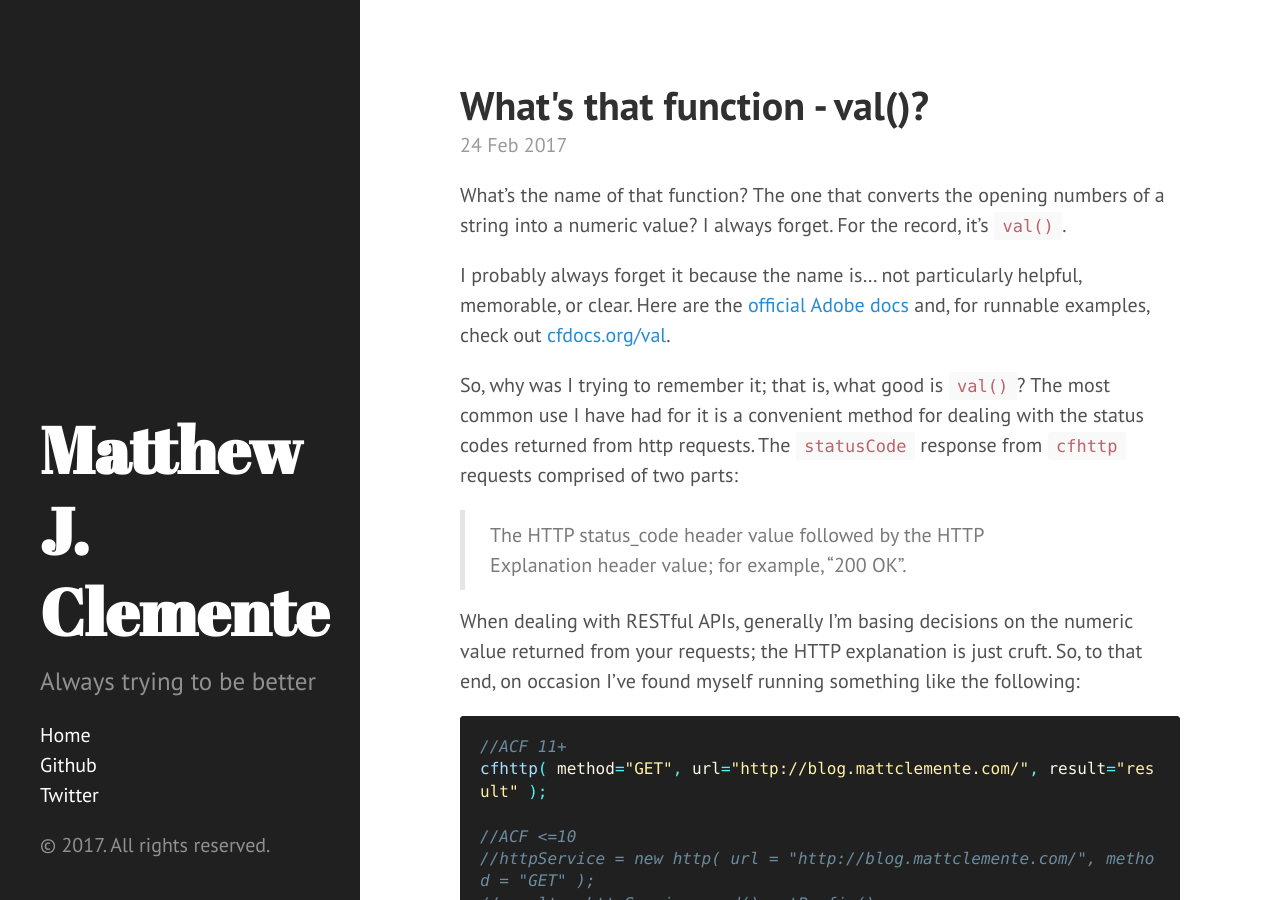
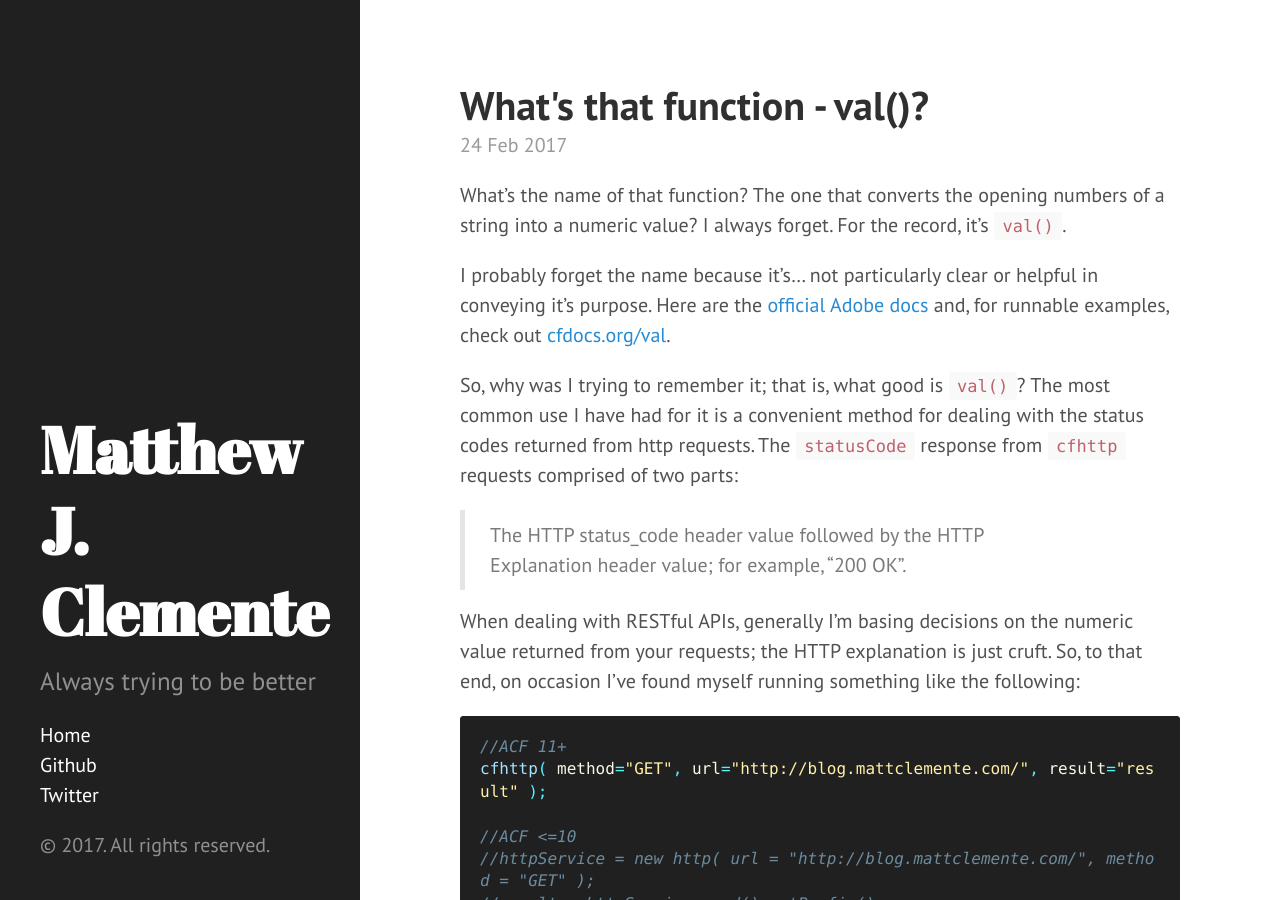
Before and after one commit to mjclemente/mjclemente.github.io, a Jekyll site: the page built from _posts/2017-02-24-whats-that-function-val.md, in a window 1280 px wide and 900 px high. Built offline with Jekyll 4.4.1, drawn with Linux system fonts in a browser that asks for light colours; comment, search, counter and statistics services are not loaded.

Commit message:
Slight adjustment of phrasing

```diff
--- a/_posts/2017-02-24-whats-that-function-val.md
+++ b/_posts/2017-02-24-whats-that-function-val.md
@@ -7,7 +7,7 @@ tags: [coldfusion,what's that function]
 What's the name of that function? The one that converts the opening numbers of a string into a numeric value? I always forget. For the record, it's `val()`.
 
 <!--more-->
-I probably always forget it because the name is... not particularly helpful, memorable, or clear. Here are the [official Adobe docs](https://helpx.adobe.com/coldfusion/cfml-reference/coldfusion-functions/functions-t-z/val.html) and, for runnable examples, check out [cfdocs.org/val](http://cfdocs.org/val).
+I probably forget the name because it's... not particularly clear or helpful in conveying it's purpose. Here are the [official Adobe docs](https://helpx.adobe.com/coldfusion/cfml-reference/coldfusion-functions/functions-t-z/val.html) and, for runnable examples, check out [cfdocs.org/val](http://cfdocs.org/val).
 
 So, why was I trying to remember it; that is, what good is `val()`? The most common use I have had for it is a convenient method for dealing with the status codes returned from http requests. The `statusCode` response from `cfhttp` requests comprised of two parts:
 
```
